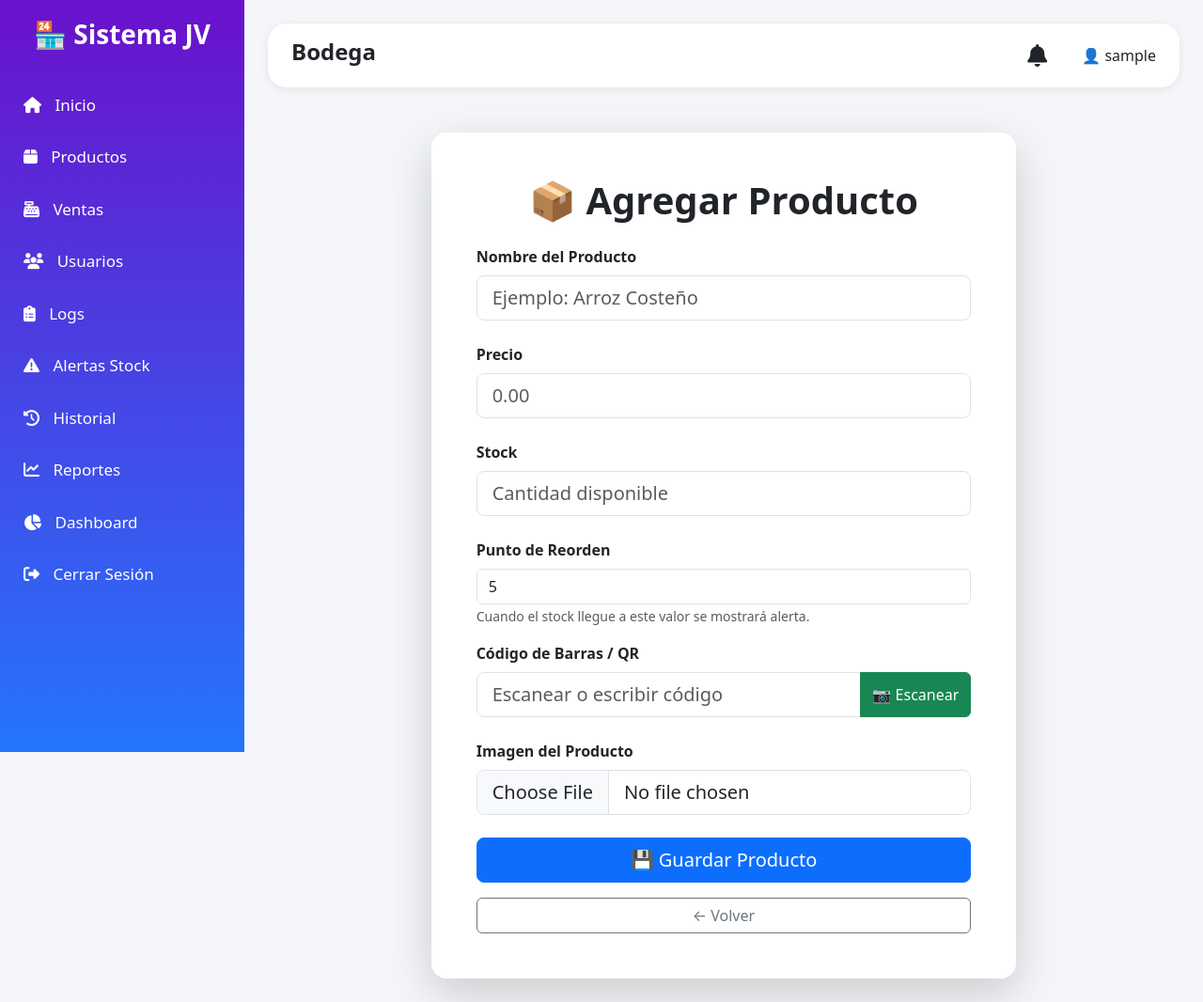
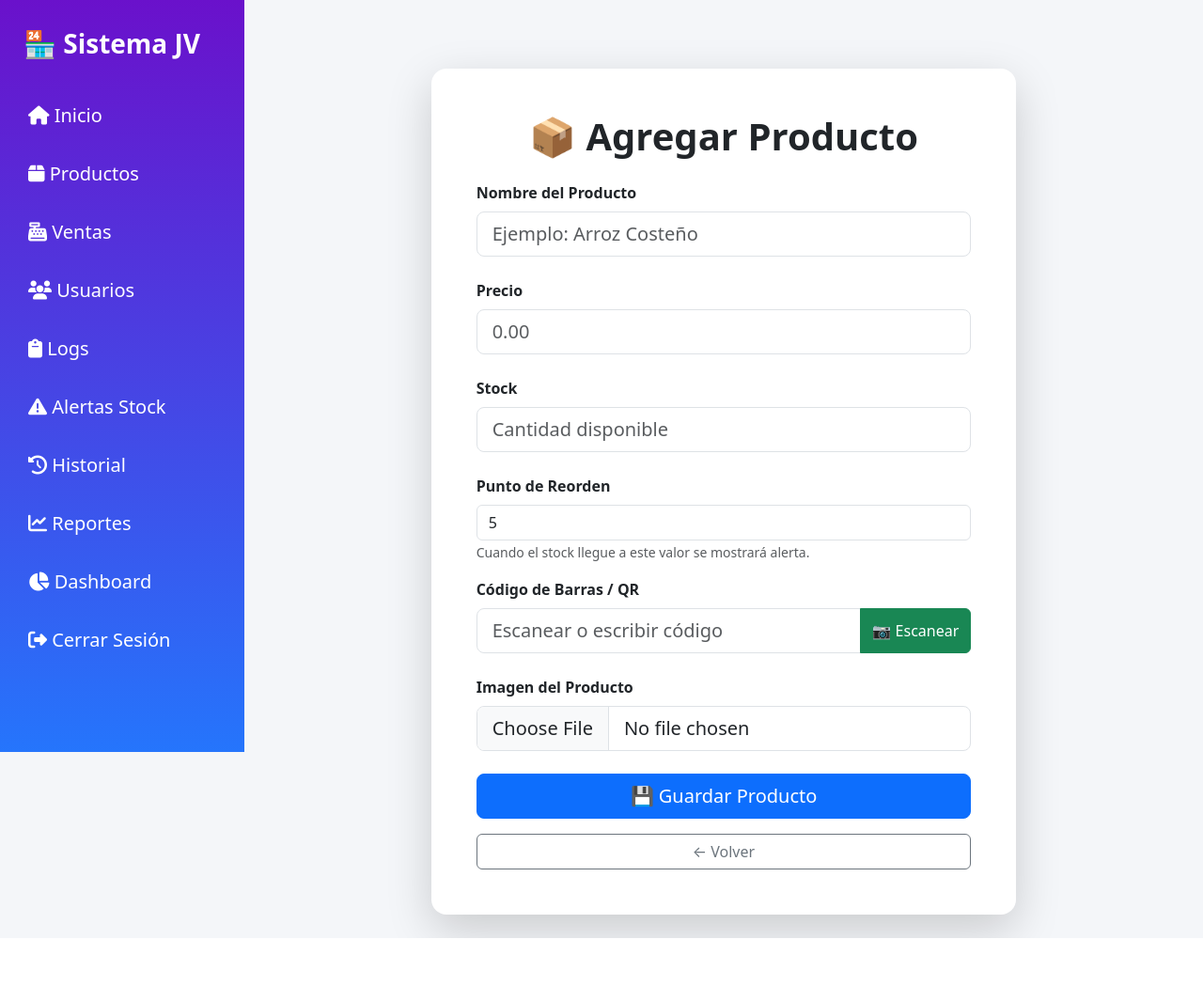
Before and after one commit to CristianVerastegui21/Tienda, a Flask app: page /agregar in a window 1280 px wide. Shown: the whole page at 94% size. After the commit the page ends 998 px from the top, so only its background shows below. Run offline with Flask 3, Linux system fonts and the light colour scheme; the visitor is signed in with stand-in values (Sample User, id 1); data that the repository does not hold is empty.

Commit message:
Actualización sistema bodegA4

```diff
--- a/templates/layout.html
+++ b/templates/layout.html
@@ -1,76 +1,157 @@
 <!DOCTYPE html>
 <html lang="es">
-
 <head>
 
 <meta charset="UTF-8">
 <meta name="viewport" content="width=device-width, initial-scale=1">
 
-    <title>Bodega</title>
+<title>Sistema JV</title>
 
-    <!-- BOOTSTRAP -->
 <link href="https://cdn.jsdelivr.net/npm/bootstrap@5.3.3/dist/css/bootstrap.min.css" rel="stylesheet">
 
-    <!-- ICONOS -->
-    <link rel="stylesheet" href="https://cdnjs.cloudflare.com/ajax/libs/font-awesome/6.5.2/css/all.min.css">
-
-    <!-- CHART -->
-    <script src="https://cdn.jsdelivr.net/npm/chart.js"></script>
+<link rel="stylesheet"
+href="https://cdnjs.cloudflare.com/ajax/libs/font-awesome/6.5.2/css/all.min.css">
 
 <style>
 
-        body {
-            background: #f4f6f9;
-            overflow-x: hidden;
+body{
+    background:#f4f6f9;
+    overflow-x:hidden;
 }
 
 /* SIDEBAR */
-        .sidebar {
-            width: 260px;
-            height: 100vh;
-            position: fixed;
-            background: linear-gradient(180deg, #6a11cb, #2575fc);
-            color: white;
-            padding-top: 20px;
+
+.sidebar{
+
+    width:260px;
+    height:100vh;
+
+    position:fixed;
+    left:0;
+    top:0;
+
+    background:linear-gradient(
+        180deg,
+        #6a11cb,
+        #2575fc
+    );
+
+    color:white;
+
+    z-index:1000;
+
+    transition:.3s;
 }
 
-        .sidebar h3 {
-            text-align: center;
-            margin-bottom: 30px;
-            font-weight: bold;
+
+.logo{
+
+    padding:25px;
+    font-size:28px;
+    font-weight:bold;
 }
 
-        .sidebar a {
-            display: block;
-            color: white;
-            padding: 15px 25px;
-            text-decoration: none;
-            transition: 0.3s;
-            font-size: 17px;
+.sidebar a{
+
+    color:white;
+    text-decoration:none;
+
+    display:block;
+
+    padding:16px 30px;
+
+    font-size:20px;
+
+    transition:.3s;
 }
 
-        .sidebar a:hover {
-            background: rgba(255,255,255,0.2);
-            padding-left: 35px;
+.sidebar a:hover{
+
+    background:rgba(255,255,255,.15);
+
+    padding-left:40px;
 }
 
-        .sidebar i {
-            margin-right: 10px;
+/* CONTENIDO */
+
+.main{
+
+    margin-left:260px;
+
+    padding:25px;
+
+    transition:.3s;
 }
 
-        /* CONTENT */
-        .content {
-            margin-left: 260px;
-            padding: 25px;
+/* BOTON HAMBURGUESA */
+
+.menu-btn{
+
+    display:none;
+
+    border:none;
+
+    font-size:28px;
+
+    background:white;
+
+    border-radius:12px;
+
+    padding:10px 15px;
+
+    box-shadow:0 3px 10px rgba(0,0,0,.2);
 }
 
-        /* TOPBAR */
-        .topbar {
-            background: white;
-            padding: 15px 25px;
-            border-radius: 20px;
-            margin-bottom: 25px;
-            box-shadow: 0 2px 10px rgba(0,0,0,0.08);
+/* FONDO OSCURO */
+
+.overlay{
+
+    display:none;
+
+    position:fixed;
+
+    top:0;
+    left:0;
+
+    width:100%;
+    height:100%;
+
+    background:rgba(0,0,0,.5);
+
+    z-index:999;
+}
+
+/* MOVIL */
+
+@media(max-width:768px){
+
+.sidebar{
+
+    left:-260px;
+}
+
+.sidebar.active{
+
+    left:0;
+}
+
+.main{
+
+    margin-left:0;
+}
+
+.menu-btn{
+
+display:block;
+
+margin-bottom:20px;
+}
+
+.overlay.active{
+
+display:block;
+}
+
 }
 
 </style>
@@ -79,198 +160,110 @@
 
 <body>
 
+
+<div class="overlay"
+id="overlay"
+onclick="toggleMenu()">
+</div>
+
 <!-- SIDEBAR -->
-    <div class="sidebar">
 
-        <h3>🏪 Sistema JV</h3>
+<div class="sidebar" id="sidebar">
 
-        <!-- INICIO -->
+<div class="logo">
+
+🏪 Sistema JV
+
+</div>
+
+
 <a href="/">
-            <i class="fa fa-home"></i> Inicio
+<i class="fa fa-house"></i>
+Inicio
 </a>
 
-        <!-- PRODUCTOS -->
-        {% if session['rol'] in ['admin', 'supervisor'] %}
+
 <a href="/productos">
-            <i class="fa fa-box"></i> Productos
-        </a>
-        {% endif %}
-
-        <!-- VENTAS (TODOS) -->
-        <a href="/ventas">
-            <i class="fa fa-cash-register"></i> Ventas
+<i class="fa fa-box"></i>
+Productos
 </a>
 
-        <!-- USUARIOS SOLO ADMIN -->
-        {% if session['rol'] == 'admin' %}
+<a href="/ventas">
+<i class="fa fa-cash-register"></i>
+Ventas
+</a>
+
 <a href="/usuarios">
-            <i class="fa fa-users"></i> Usuarios
+<i class="fa fa-users"></i>
+Usuarios
 </a>
-        {% endif %}
 
-
-        <!-- LOGS  -->
-
-        {% if session['rol'] == 'admin' %}
 <a href="/logs">
-            <i class="fa fa-clipboard-list"></i>
+<i class="fa fa-clipboard"></i>
 Logs
 </a>
-        {% endif %}
 
-        <!-- STOCK BAJO -->
-        {% if session['rol'] in ['admin', 'supervisor'] %}
 <a href="/stock_bajo">
-            <i class="fa fa-triangle-exclamation"></i> Alertas Stock
+<i class="fa fa-triangle-exclamation"></i>
+Alertas Stock
 </a>
-        {% endif %}
 
-        <!-- HISTORIAL -->
-        {% if session['rol'] in ['admin', 'supervisor'] %}
 <a href="/historial">
-            <i class="fa fa-clock-rotate-left"></i> Historial
+<i class="fa fa-clock-rotate-left"></i>
+Historial
 </a>
-        {% endif %}
 
-        <!-- REPORTES -->
-        {% if session['rol'] in ['admin', 'supervisor'] %}
 <a href="/reportes">
-            <i class="fa fa-chart-line"></i> Reportes
+<i class="fa fa-chart-line"></i>
+Reportes
 </a>
-        {% endif %}
 
-        <!-- DASHBOARD -->
-        {% if session['rol'] in ['admin', 'supervisor'] %}
 <a href="/dashboard">
-            <i class="fa fa-chart-pie"></i> Dashboard
+<i class="fa fa-chart-pie"></i>
+Dashboard
 </a>
-        {% endif %}
 
-        <!-- LOGOUT -->
 <a href="/logout">
-            <i class="fa fa-right-from-bracket"></i> Cerrar Sesión
+<i class="fa fa-right-from-bracket"></i>
+Cerrar Sesión
 </a>
 
 </div>
 
-    <!-- CONTENIDO -->
-    <div class="content">
 
-        <!-- TOPBAR -->
-        <div class="topbar d-flex justify-content-between align-items-center">
-
-            <h4 class="fw-bold">Bodega </h4>
-
-           <div class="d-flex align-items-center gap-4">
-
-            <!-- NOTIFICACIONES -->
-
-            <div class="dropdown">
+<div class="main">
 
 <button
-                    class="btn position-relative"
-                    data-bs-toggle="dropdown"
-                >
+class="menu-btn"
+onclick="toggleMenu()">
 
-                    <i
-                        class="fa-solid fa-bell fa-xl"
-                    ></i>
-
-                    {% if total_alertas > 0 %}
-
-                    <span
-                        class="position-absolute top-0 start-100 translate-middle badge rounded-pill bg-danger"
-                    >
-
-                        {{ total_alertas }}
-
-                    </span>
-
-                    {% endif %}
+☰
 
 </button>
-
-                <ul
-                    class="dropdown-menu dropdown-menu-end shadow"
-                    style="width:350px;"
-                >
-
-                    <li>
-
-                        <h6
-                            class="dropdown-header"
-                        >
-
-                            Productos con bajo stock
-
-                        </h6>
-
-                    </li>
-
-                    {% if alertas %}
-
-                        {% for p in alertas %}
-
-                        <li>
-
-                            <a
-                                class="dropdown-item"
-                                href="/stock_bajo"
-                            >
-
-                                ⚠ {{ p.nombre }}
-
-                                <span class="text-danger">
-
-                                    ({{ p.stock }})
-
-                                </span>
-
-                            </a>
-
-                        </li>
-
-                        {% endfor %}
-
-                    {% else %}
-
-                    <li>
-
-                        <span
-                            class="dropdown-item text-success"
-                        >
-
-                            ✔ Todo correcto
-
-                        </span>
-
-                    </li>
-
-                    {% endif %}
-
-                </ul>
-
-            </div>
-
-            <!-- USUARIO -->
-
-            <div>
-
-                👤 {{session.usuario}}
-
-            </div>
-
-        </div>
-
-        </div>
 
 {% block content %}
 {% endblock %}
 
 </div>
 
+
+<script>
+
+function toggleMenu(){
+
+document
+.getElementById("sidebar")
+.classList.toggle("active");
+
+document
+.getElementById("overlay")
+.classList.toggle("active");
+
+}
+
+</script>
+
 <script src="https://cdn.jsdelivr.net/npm/bootstrap@5.3.3/dist/js/bootstrap.bundle.min.js"></script>
 
 </body>
-
 </html>
--- a/templates/productos.html
+++ b/templates/productos.html
@@ -195,7 +195,7 @@
 
                         <td>
 
-                        {% if producto.stock <=5 %}
+                        {% if producto.stock <= 5 %}
 
                         <span
                         class="badge bg-danger">
@@ -293,5 +293,4 @@
 
 
 </div>
-
 {% endblock %}
```
Lines whose indentation alone changed are shown as unchanged.
